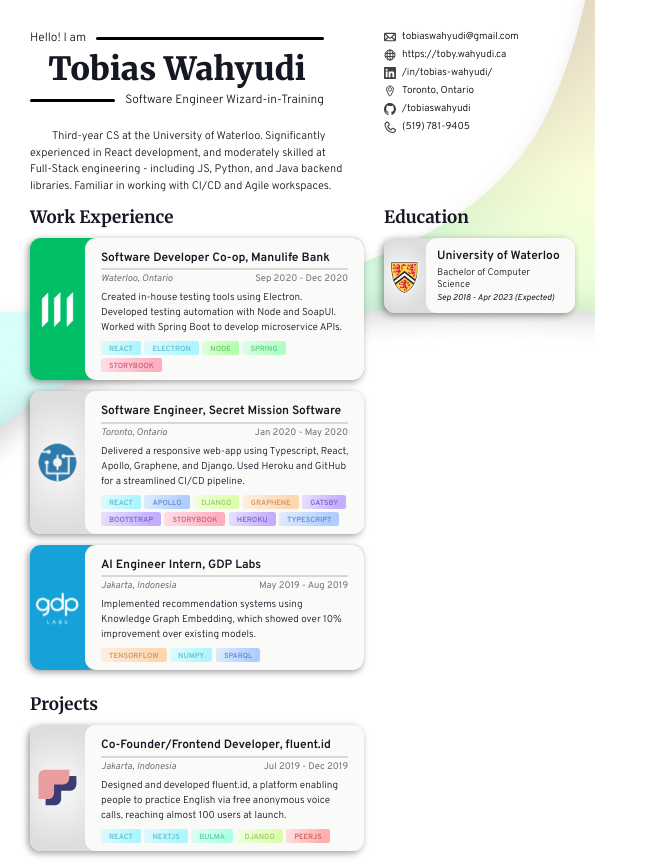
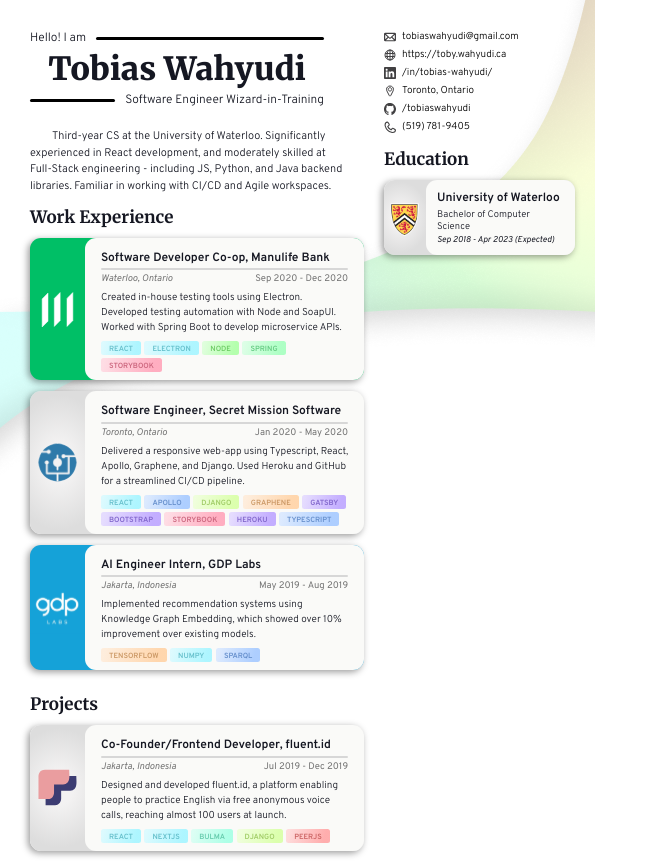
Before and after one commit to tobiaswahyudi/resume, a React (Create React App) app: page / in a window 1280 px wide. Shown: the whole page, without its empty margins (0-658 px from the left). Built offline with nearby package versions, Linux system fonts and the light colour scheme.

Commit message:
Make education section eat vertical space

```diff
--- a/src/Education.css
+++ b/src/Education.css
@@ -1,3 +1,7 @@
+#education-section {
+  margin-top: -58px;
+}
+
 #education {
   display: flex;
   flex-direction: row;
--- a/src/Education.tsx
+++ b/src/Education.tsx
@@ -5,7 +5,7 @@
 
 export const Education = () => {
   return (
-    <div>
+    <div id="education-section">
       <h2>Education</h2>
       <div id="education">
         <img id="education-img" src={Loo} alt="The University of Waterloo. Major: Computer Science"/>
```
